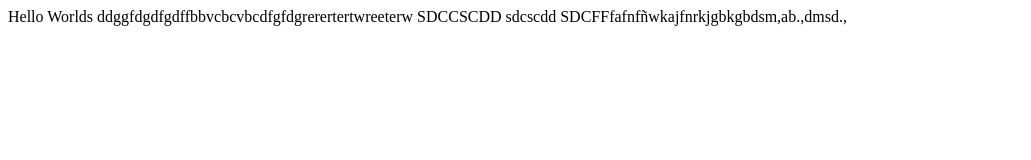
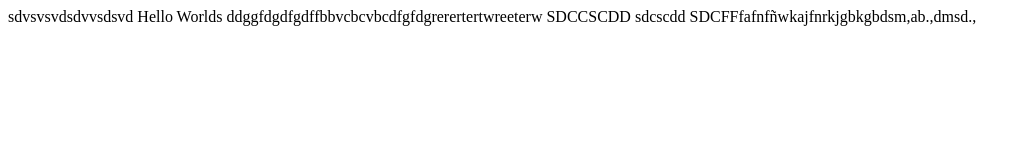
Before and after one commit to JUAN345-lang/lecture0, a plain HTML site: page lecture0/index.html in a window 1280 px wide. Shown: the whole page, without its empty margins (0-1031 px from the left). Drawn offline with Linux system fonts and the light colour scheme.

Commit message:
Added index.html

```diff
--- a/lecture0/index.html
+++ b/lecture0/index.html
@@ -7,7 +7,7 @@
 </head>
 
 <body>
-
+sdvsvsvdsdvvsdsvd
 Hello Worlds  ddggfdgdfgdffbbvcbcvbcdfgfdgrerertertwreeterw SDCCSCDD  sdcscdd SDCFFfafnfñwkajfnrkjgbkgbdsm,ab.,dmsd.,
 
 </body>
```
